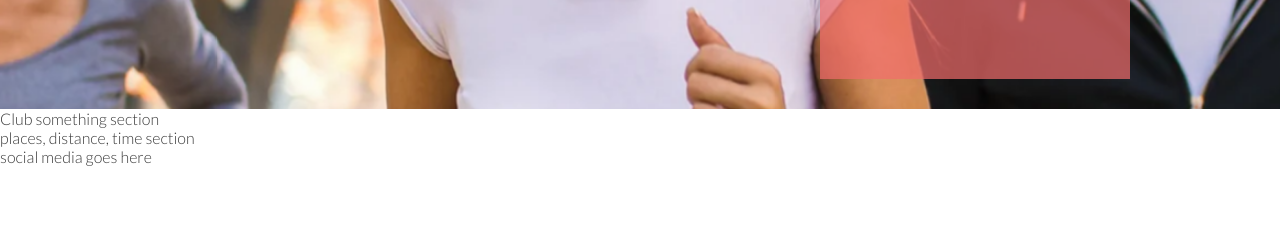
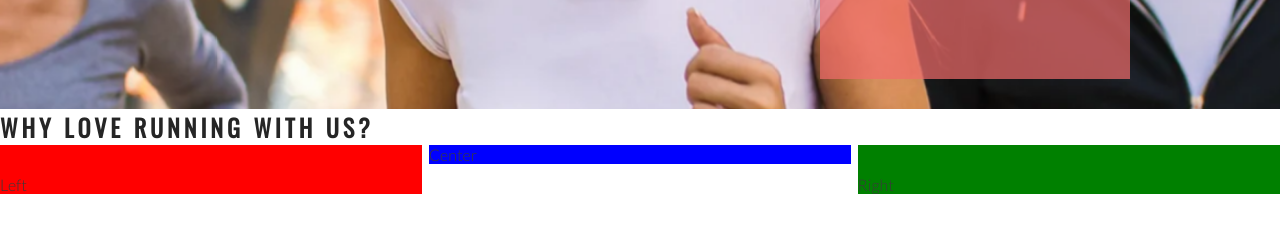
Before and after one commit to fabi8bit/love-running, a plain HTML site: page index.html in a window 1280 px wide. Shown: the part 566-800 px from the top of the page. Drawn offline with nearby package versions, Linux system fonts and the light colour scheme.

Commit message:
Add club ethos main structure

```diff
--- a/assets/css/style.css
+++ b/assets/css/style.css
@@ -25,6 +25,7 @@ h1, h2 {
 #logo {
     float: left;
     font-size: 280%;
+    margin-left: 30px;
 }
 
 /* navigation links */
@@ -113,3 +114,29 @@ h1, h2 {
 
     position: absolute;
 }
+
+/* club-ethos */
+
+#club-ethos {
+    height: 600px;
+}
+
+#left-about {
+    padding-top: 30px;
+    width: 33%;
+    float: left;
+    background-color: red;
+}
+
+#right-about {
+    padding-top: 30px;
+    width: 33%;
+    float: right;
+    background-color: green;
+}
+
+#center-about {
+    width: 33%;
+    margin: 0 auto;
+    background-color: blue;
+}
--- a/index.html
+++ b/index.html
@@ -41,8 +41,11 @@
             <h3>Foligno Parco dei Canapè</h3>
         </div>
     </section>
-    <section>
-        Club something section
+    <section id="club-ethos">
+        <h1>Why love Running with us?</h1>
+        <div id="left-about">Left</div>
+        <div id="right-about">Right</div>
+        <div id="center-about">Center</div>
     </section>
     <section>
         places, distance, time section
```
